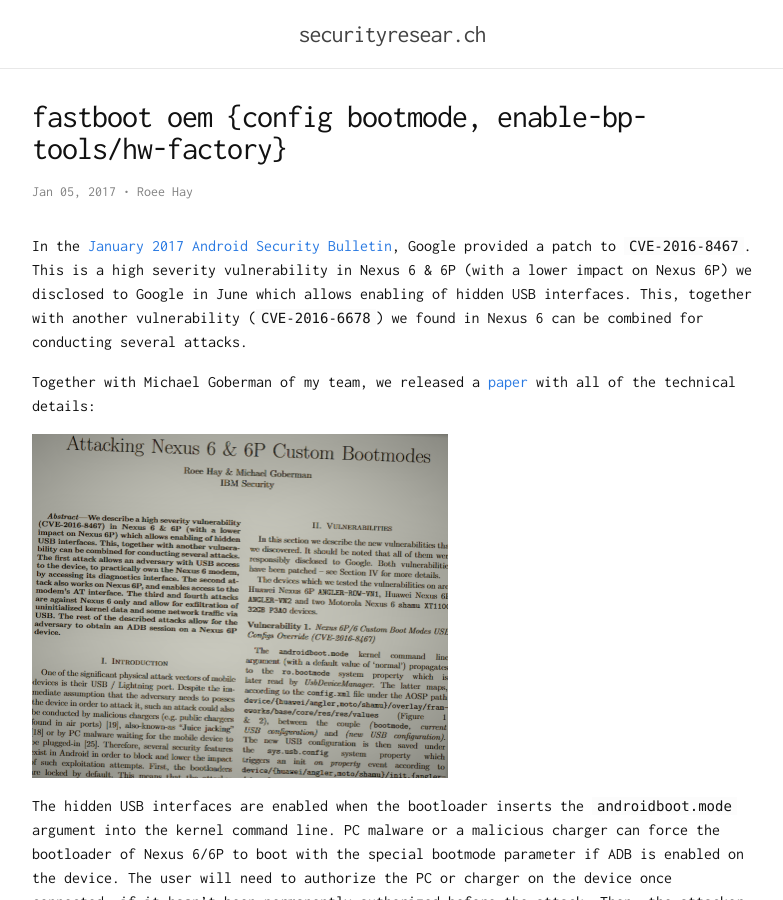
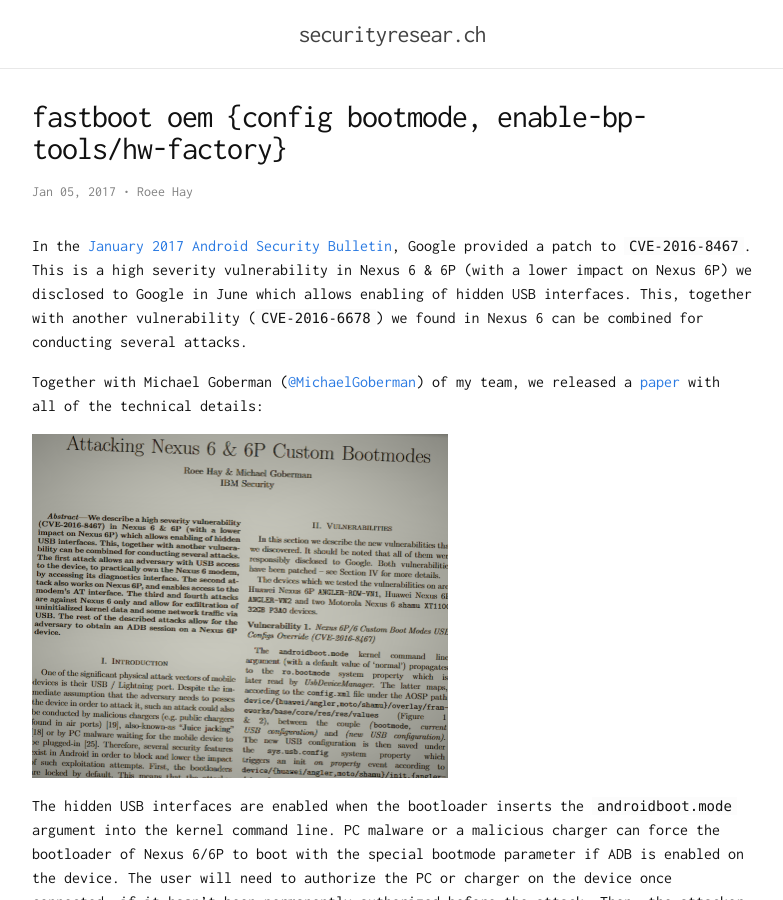
Before and after one commit to roeeh/roeeh.github.io, a Jekyll site: the page built from _posts/2017-01-05-attacking-android-custom-bootmodes.md, in a window 1280 px wide and 900 px high. Shown: the whole window, without its empty margins (248-1031 px from the left). Built offline with Jekyll 4.4.1, drawn with Linux system fonts in a browser that asks for light colours.

Commit message:
Update 2017-01-05-attacking-android-custom-bootmodes.md

```diff
--- a/_posts/2017-01-05-attacking-android-custom-bootmodes.md
+++ b/_posts/2017-01-05-attacking-android-custom-bootmodes.md
@@ -10,7 +10,7 @@ tags:
 In the [January 2017 Android Security Bulletin](https://source.android.com/security/bulletin/2017-01-01.html), Google provided a patch to `CVE-2016-8467`.
 This is a high severity vulnerability in Nexus 6 & 6P (with a lower impact on Nexus 6P) we disclosed to Google in June which allows enabling of hidden USB interfaces. This, together with another vulnerability (`CVE-2016-6678`) we found in Nexus 6 can be combined for conducting several attacks.
 
-Together with Michael Goberman of my team, we released a [paper] with all of the technical details:
+Together with Michael Goberman ([@MichaelGoberman](https://twitter.com/MichaelGoberman)) of my team, we released a [paper] with all of the technical details:
 
 <a href="https://www.docdroid.net/dxKUj5c/attacking-nexus-6-6p-custom-bootmodes.pdf.html"><img alt="Attacking Nexus 6/6P Custom Bootmodes" title="Attacking Nexus 6/6P Custom Bootmodes" src="/images/cve-2016-8467-paper.png" width="416px" height="344px"></a>
 
```
